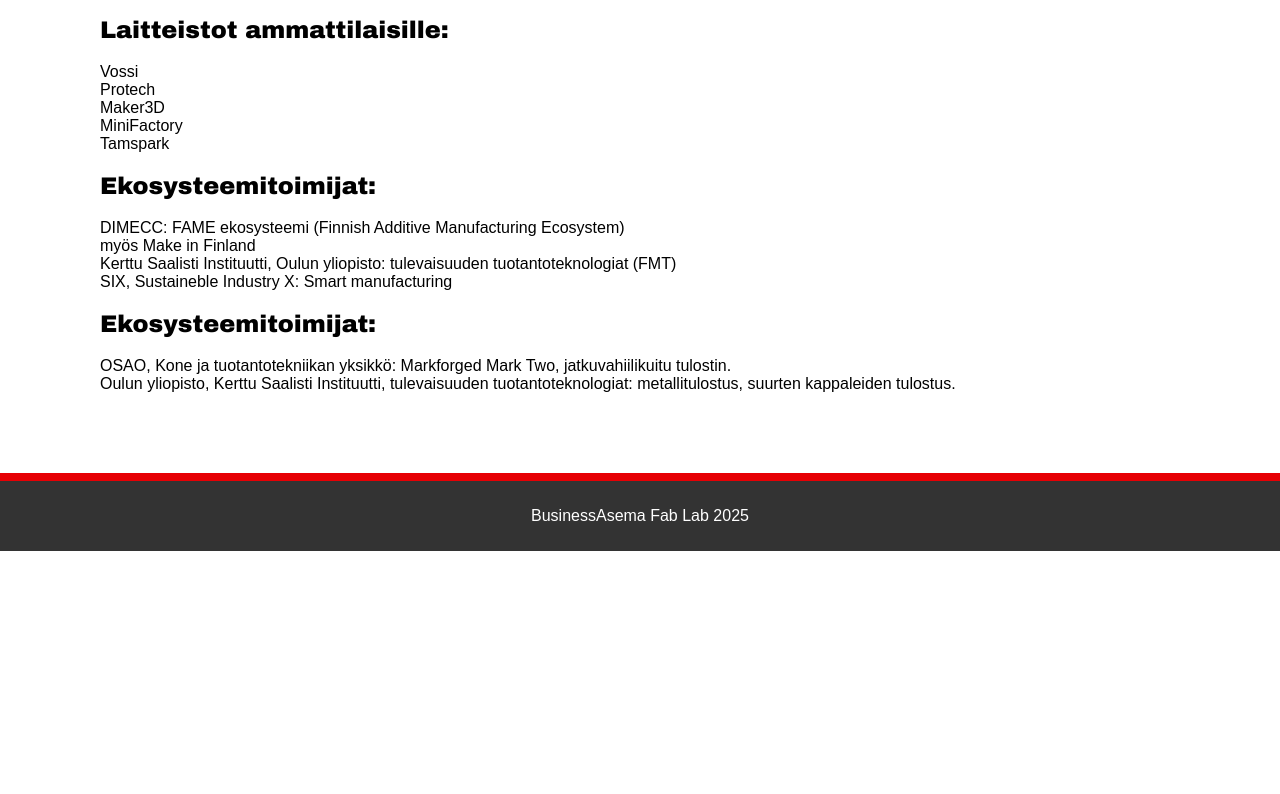
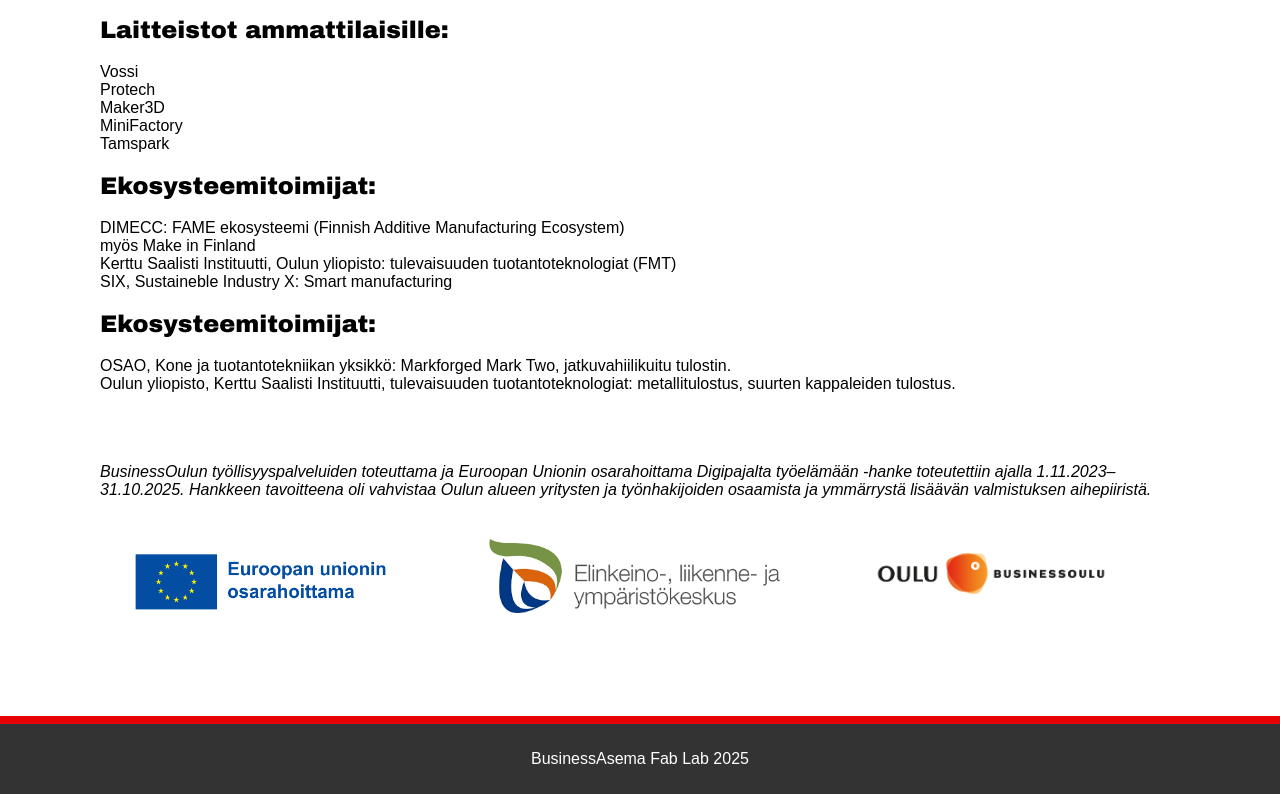
Before and after one commit to bafablab/bafablab.github.io, a plain HTML site: page toimijat.html in a window 1280 px wide. Shown: the part 543-1337 px from the top of the page. Before the commit the page ends 1094 px from the top, so only its background shows below. Drawn offline with Linux system fonts and the light colour scheme.

Commit message:
added images of funders

```diff
--- a/style.css
+++ b/style.css
@@ -69,6 +69,16 @@ img {
   height:auto;
 }
 
+.img_container {
+  width:100%;
+  overflow:auto;
+}
+.img_container div {
+  width:27%;
+  margin:3%;
+  float:left;
+}
+
 h1,h2,h3 {
     font-family:Arial Black;
 }
--- a/toimijat.html
+++ b/toimijat.html
@@ -74,6 +74,24 @@
                 metallitulostus, suurten kappaleiden tulostus.
             </p>
 
+            <br><br><br>
+
+            <i>BusinessOulun työllisyyspalveluiden toteuttama ja Euroopan Unionin osarahoittama Digipajalta työelämään -hanke toteutettiin ajalla 1.11.2023–31.10.2025. Hankkeen tavoitteena oli vahvistaa Oulun alueen yritysten ja työnhakijoiden osaamista ja ymmärrystä lisäävän valmistuksen aihepiiristä.</i>
+
+            <div class="img_container">
+                <div>
+                <img src="images/euroopan-unionin-osarahoittama-logo.png" style="margin-top:20px">
+                </div>
+
+                <div>
+                <img src="images/ELYkeskus_logo.png" style="margin-top:8px">
+                </div>
+
+                <div>
+                <img src="images/BO_Oulu_logo.png">
+                </div>
+
+            </div>
         </div>
 
         <div class="footer">
```
Also changed, not shown: images/BO_Oulu_logo.png (added), images/ELYkeskus_logo.png (added), images/Eu_osarahoittama.png (added), images/euroopan-unionin-osarahoittama-logo.png (added).
